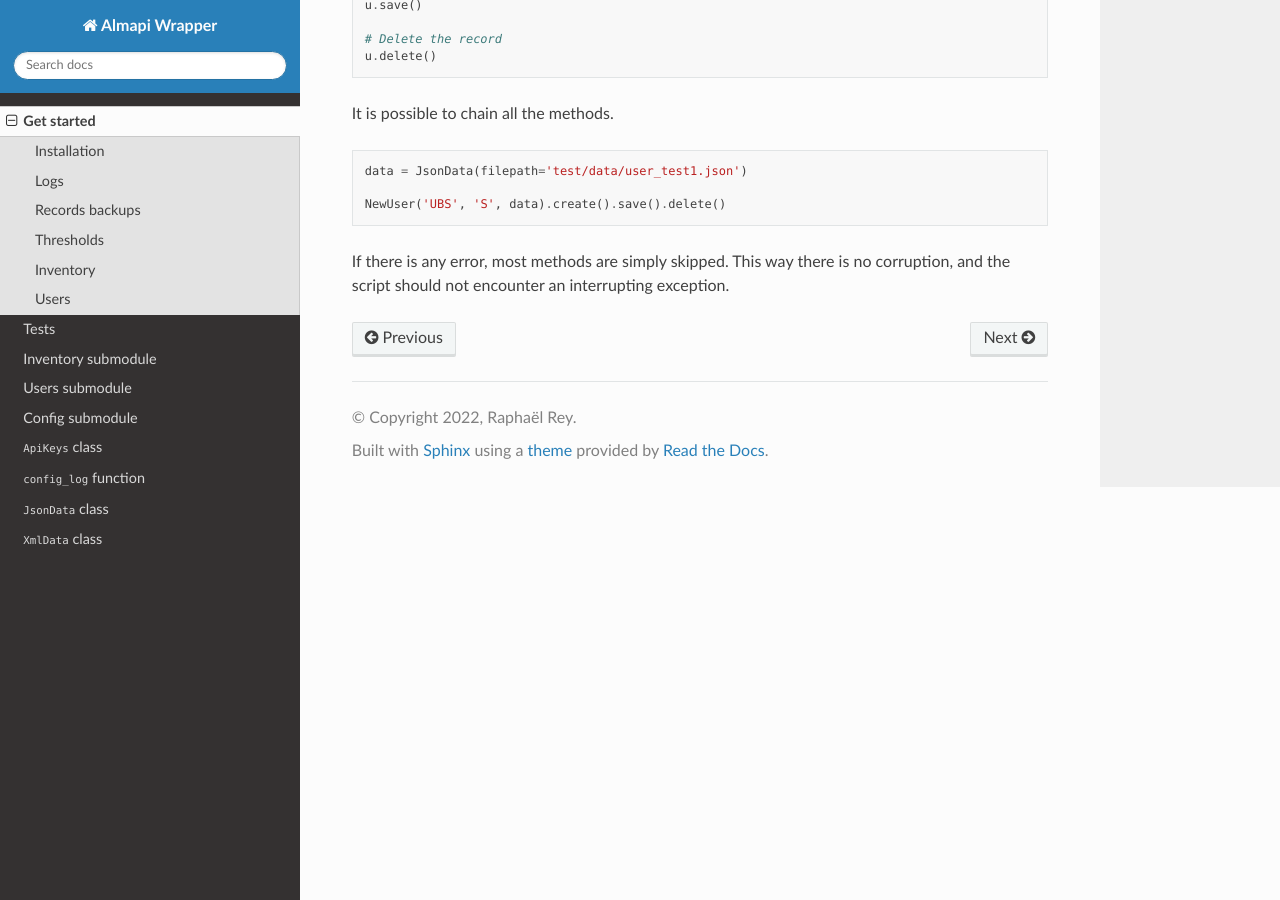
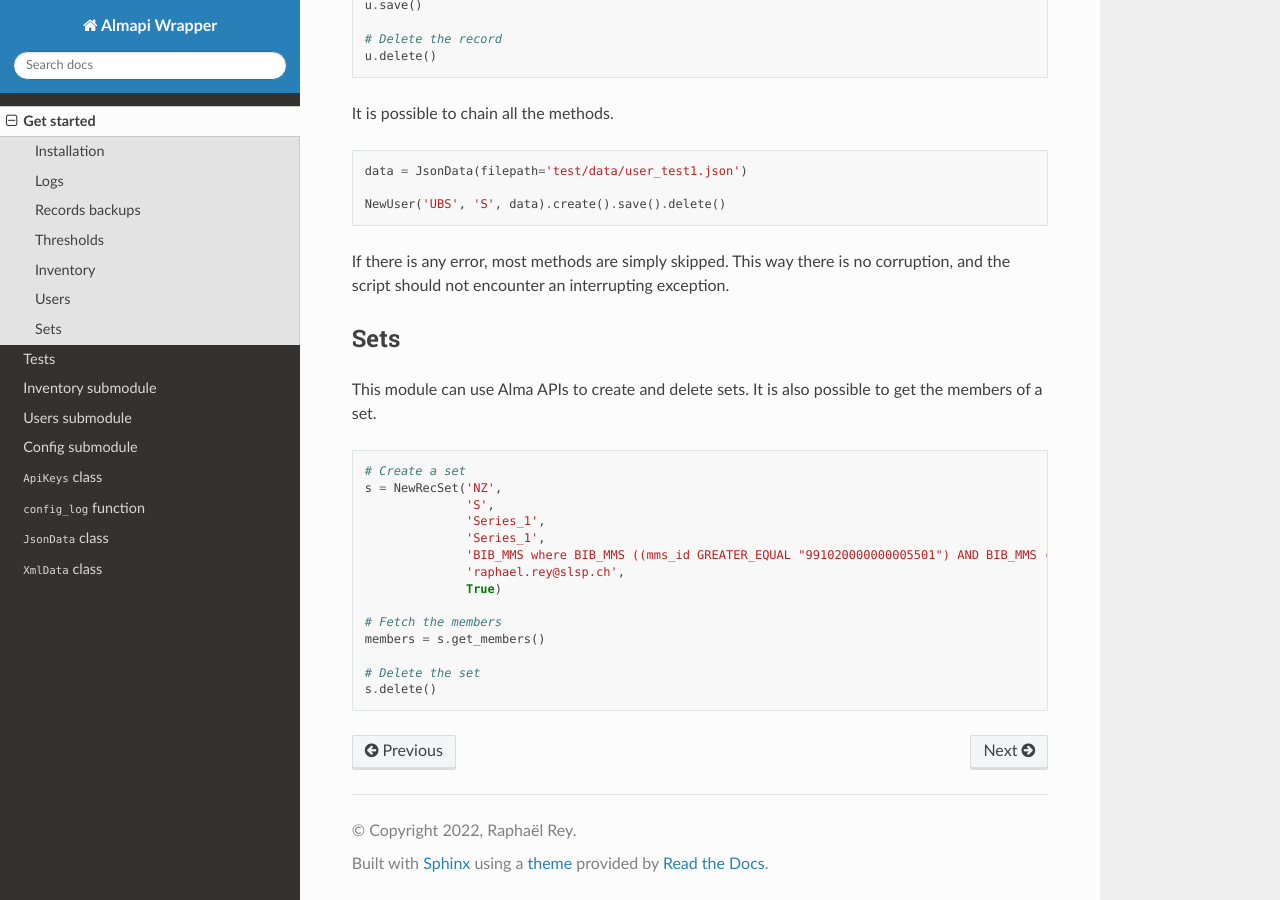
Before and after one commit to Swiss-Library-Service-Platform/almapiwrapper, a Sphinx documentation site: the page built from docs/getstarted.rst, in a window 1280 px wide and 900 px high, scrolled down 2392 px. Built offline with Sphinx 7.4.7 and the Read the Docs theme 2.0.0, drawn with Linux system fonts in a browser that asks for light colours.

Commit message:
Create version 0.13.1

```diff
--- a/README.rst
+++ b/README.rst
@@ -7,7 +7,7 @@ backup of the records.
 
 * Author: Raphaël Rey (raphael.rey@slsp.ch)
 * Year: 2022
-* Version: 0.13.0
+* Version: 0.13.1
 * License: GNU General Public License v3.0
 * `Documentation <https://almapi-wrapper.readthedocs.io/en/latest/>`_
 
--- a/almapiwrapper/version.py
+++ b/almapiwrapper/version.py
@@ -1 +1 @@
-__version__ = '0.13.0'
+__version__ = '0.13.1'
--- a/docs/conf.py
+++ b/docs/conf.py
@@ -22,7 +22,7 @@ copyright = '2022, Raphaël Rey'
 author = 'Raphaël Rey'
 
 # The full version, including alpha/beta/rc tags
-release = '0.13.0'
+release = '0.13.1'
 
 
 # -- General configuration ---------------------------------------------------
--- a/docs/getstarted.rst
+++ b/docs/getstarted.rst
@@ -138,3 +138,25 @@ It is possible to chain all the methods.
 
 If there is any error, most methods are simply skipped. This way there is no
 corruption, and the script should not encounter an interrupting exception.
+
+Sets
+----
+This module can use Alma APIs to create and delete sets. It is also possible
+to get the members of a set.
+
+.. code-block:: python
+
+    # Create a set
+    s = NewRecSet('NZ',
+                  'S',
+                  'Series_1',
+                  'Series_1',
+                  'BIB_MMS where BIB_MMS ((mms_id GREATER_EQUAL "991020000000005501") AND BIB_MMS (mms_id LESS_THAN "991020001000005501") AND BIB_MMS (series NOT_EMPTY))',
+                  'raphael.rey@slsp.ch',
+                  True)
+
+    # Fetch the members
+    members = s.get_members()
+
+    # Delete the set
+    s.delete()
--- a/docs/index.rst
+++ b/docs/index.rst
@@ -8,7 +8,7 @@ backup of the records.
 
 * Author: Raphaël Rey (raphael.rey@slsp.ch)
 * Year: 2022
-* Version: 0.13.0
+* Version: 0.13.1
 * License: GNU General Public License v3.0
 
 Introduction
--- a/pyproject.toml
+++ b/pyproject.toml
@@ -1,6 +1,6 @@
 [project]
 name = "almapiwrapper"
-version = "0.13.0"
+version = "0.13.1"
 authors = [
   { name="Raphaël Rey", email="raphael.rey@slsp.ch" },
 ]
```
